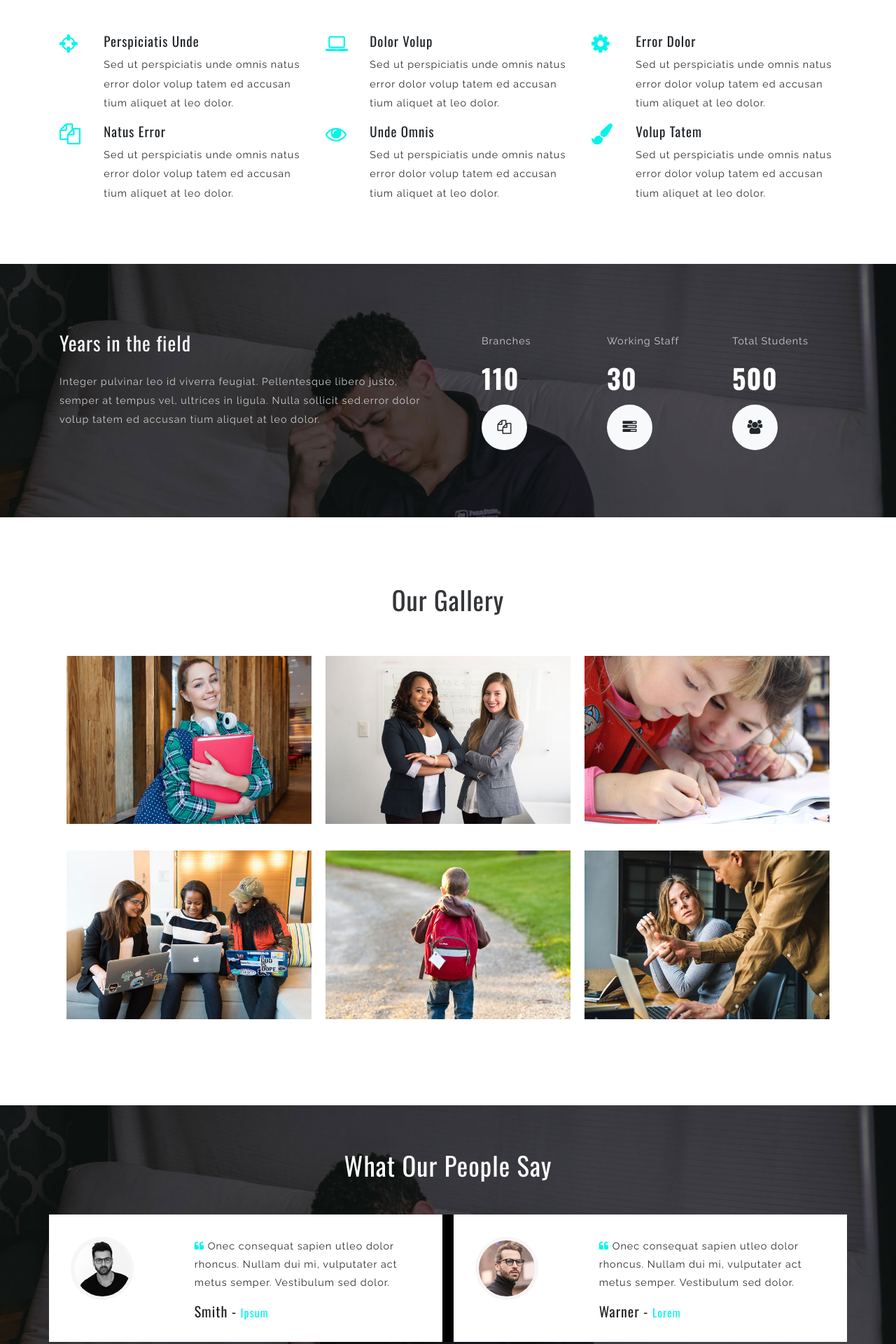
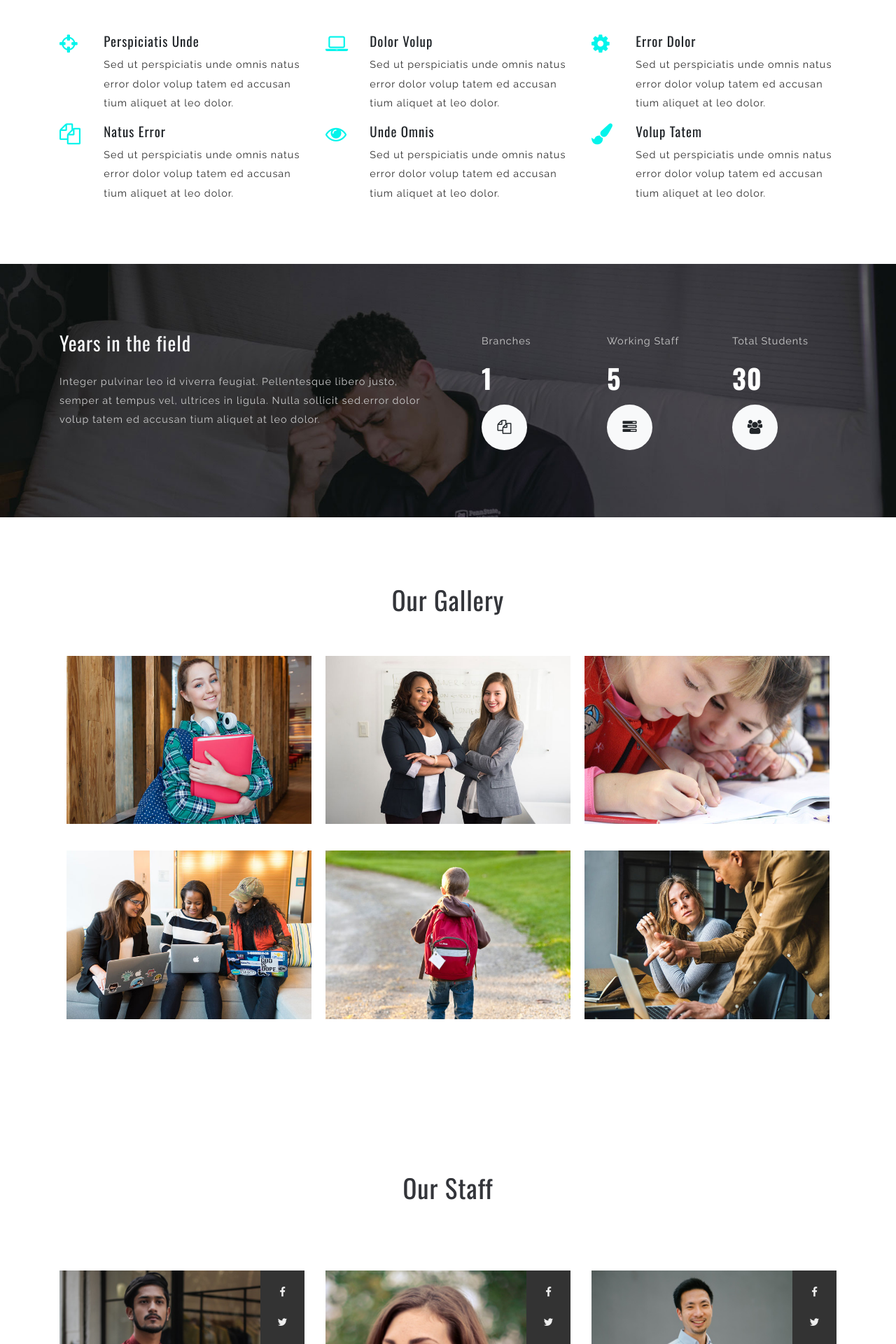
Before and after one commit to Sanket1228/schoolWebsite, a Flask app: page / in a window 1280 px wide. Shown: the part 1400-3320 px from the top of the page at 70% size. Run offline with Flask 2, Linux system fonts and the light colour scheme; some libraries are stand-ins or nearby versions; some web fonts are replaced.

Commit message:
change in templates

```diff
--- a/main.py
+++ b/main.py
@@ -1,6 +1,7 @@
 from flask import Flask, render_template,request,session
 from flask_sqlalchemy import SQLAlchemy
 from datetime import datetime
+from flask_mail import Mail
 import json
 
 with open('config.json','r') as c:
@@ -15,6 +16,14 @@ app.config['SQLALCHEMY_DATABASE_URI'] = params["localserver"]
 
 db = SQLAlchemy(app)
 
+app.config.update(
+    MAIL_SERVER="smtp.gmail.com",
+    MAIL_PORT="465",
+    MAIL_USE_SSL=True,
+    MAIL_USERNAME=params['gmail_user'],
+    MAIL_PASSWORD=params['gmail_pass']
+)
+mail = Mail(app)
 
 class Contacts(db.Model):
     sno = db.Column(db.Integer, primary_key=True)
@@ -33,17 +42,12 @@ def index():
         entry = Contacts(name=name, email = email,  message = message, date= datetime.now())
         db.session.add(entry)
         db.session.commit()
+        mail.send_message('New Message from ' + name,
+                          sender=email,
+                          recipients=[params['gmail_user']],
+                          body=message
+                          )
 
-    return render_template("index.html")
-
-@app.route("/dashboard", methods=['GET','POST'])
-def dashboard():
-    if(request.method=="POST"):
-        username = request.form.get("uname")
-        password = request.form.get("pass")
-        if (username == params['admin'] and password == params['admin_pass']):
-            session['user'] = username
-            return render_template("dashboard.html")
-    return render_template("login.html")
+    return render_template("index.html",params=params)
 
 app.run(debug=True)
--- a/templates/index.html
+++ b/templates/index.html
@@ -2,13 +2,14 @@
 <html lang="zxx">
 
 <head>
-    <title>Informing Education Category Bootstrap Responsive Template | Home :: W3layouts</title>
+    <title>Diyan Universal School</title>
     <!-- Meta tag Keywords -->
     <meta name="viewport" content="width=device-width, initial-scale=1">
     <meta charset="UTF-8" />
-    <meta name="keywords" content="Informing Responsive web template, Bootstrap Web Templates, Flat Web Templates, Android Compatible web template, Smartphone Compatible web template, free webdesigns for Nokia, Samsung, LG, SonyEricsson, Motorola web design" />
+    <meta name="keywords"
+        content="Informing Responsive web template, Bootstrap Web Templates, Flat Web Templates, Android Compatible web template, Smartphone Compatible web template, free webdesigns for Nokia, Samsung, LG, SonyEricsson, Motorola web design" />
     <script>
-        addEventListener("load", function() {
+        addEventListener("load", function () {
             setTimeout(hideURLbar, 0);
         }, false);
 
@@ -27,7 +28,8 @@
     <link href="{{ url_for('static',filename='css/font-awesome.css')}}" rel="stylesheet">
     <!-- //font-awesome-icons -->
     <!-- /Fonts -->
-   <link href="//fonts.googleapis.com/css?family=Raleway:100,100i,200,200i,300,300i,400,400i,500,600,700" rel="stylesheet">
+    <link href="//fonts.googleapis.com/css?family=Raleway:100,100i,200,200i,300,300i,400,400i,500,600,700"
+        rel="stylesheet">
     <link href="//fonts.googleapis.com/css?family=Oswald:200,300,400,500,600,700" rel="stylesheet">
     <!-- //Fonts -->
 </head>
@@ -51,13 +53,13 @@
 
                         </div>
                         <div class="middle-right mt-sm-3 col-sm-6 text-right">
-                        <h6><span class="fa fa-phone"></span> Enquiry : 0123123123</h6>
+                            <h6><span class="fa fa-phone"></span> Enquiry : {{params['phone_number']}}</h6>
                         </div>
                     </div>
                     <!-- nav -->
                     <nav class="pt-4 d-lg-flex">
                         <div id="logo">
-                            <h1> <a href="index.html">Informing</a></h1>
+                            <h1> <a href="index.html">Diyan Universal School</a></h1>
                         </div>
                         <label for="drop" class="toggle">Menu</label>
                         <input type="checkbox" id="drop" />
@@ -66,7 +68,8 @@
                             <li><a href="#about" class="scroll">About</a></li>
                             <li>
                                 <!-- First Tier Drop Down -->
-                                <label for="drop-2" class="toggle">Dropdown <span class="fa fa-angle-down" aria-hidden="true"></span> </label>
+                                <label for="drop-2" class="toggle">Dropdown <span class="fa fa-angle-down"
+                                        aria-hidden="true"></span> </label>
                                 <a href="#">Dropdown <span class="fa fa-angle-down" aria-hidden="true"></span></a>
                                 <input type="checkbox" id="drop-2" />
                                 <ul class="inner-ul">
@@ -76,9 +79,7 @@
                                     <li><a href="#team" class="scroll">Team</a></li>
                                 </ul>
                             </li>
-                            <li><a href="#testimonials" class="scroll">Testimonials</a></li>
                             <li><a href="#contact" class="scroll">Contact</a></li>
-                            <li><a href="/dashboard" class="scroll">Dashboard</a></li>
                         </ul>
                     </nav>
                     <!-- //nav -->
@@ -90,7 +91,8 @@
                 <div class="banner-info-w3layouts text-center">
                     <h3>Start Learning For Bright Future</h3>
                     <div class="read-more">
-                        <a href="#about" class="read-more scroll">Read More </a> </div>
+                        <a href="#about" class="read-more scroll">Read More </a>
+                    </div>
                 </div>
 
             </div>
@@ -109,8 +111,12 @@
                     <div class="title-desc">
                         <h3 class="main-title-w3pvt text-capitalize"> Laoreet erat nisi, sit ame</h3>
                     </div>
-				<p class="my-sm-4 mt-2 mb-4">Vestibulum feugiat tortor vitae diam euismod, ut et inter dum nisi fermentum. Pellentesque sed sodales nunc.
-				Vestibulum laoreet erat nisi, sit amet ultrices., ut et inter dum nisi fermentum. Pellentesque sed sodales nunc. Vestibulum laoreet erat nisi, sit amet ultrices.ut et inter dum nisi fermentum. Pellentesque sed sodales nunc ut et inter dum nisi fermentum. Pellentesque sed sodales nunc ut et inter dum nisi fermentum. Pellentesque sed sodales nunc</p>
+                    <p class="my-sm-4 mt-2 mb-4">Vestibulum feugiat tortor vitae diam euismod, ut et inter dum nisi
+                        fermentum. Pellentesque sed sodales nunc.
+                        Vestibulum laoreet erat nisi, sit amet ultrices., ut et inter dum nisi fermentum. Pellentesque
+                        sed sodales nunc. Vestibulum laoreet erat nisi, sit amet ultrices.ut et inter dum nisi
+                        fermentum. Pellentesque sed sodales nunc ut et inter dum nisi fermentum. Pellentesque sed
+                        sodales nunc ut et inter dum nisi fermentum. Pellentesque sed sodales nunc</p>
                     <a href="#bottom"> Read more</a>
                 </div>
             </div>
@@ -132,7 +138,8 @@
                         </div>
                         <div class="col-10">
                             <h4 class="mt-md-0 my-2">Perspiciatis unde</h4>
-						<p class="">Sed ut perspiciatis unde omnis natus error dolor volup tatem ed accusan tium aliquet at leo dolor.</p>
+                            <p class="">Sed ut perspiciatis unde omnis natus error dolor volup tatem ed accusan tium
+                                aliquet at leo dolor.</p>
                         </div>
                     </div>
                 </div>
@@ -143,7 +150,8 @@
                         </div>
                         <div class="col-10">
                             <h4 class="mt-md-0 my-2">Dolor volup</h4>
-						<p class="">Sed ut perspiciatis unde omnis natus error dolor volup tatem ed accusan tium aliquet at leo dolor.</p>
+                            <p class="">Sed ut perspiciatis unde omnis natus error dolor volup tatem ed accusan tium
+                                aliquet at leo dolor.</p>
                         </div>
                     </div>
                 </div>
@@ -154,7 +162,8 @@
                         </div>
                         <div class="col-10">
                             <h4 class="mt-md-0 my-2">Error dolor</h4>
-						<p class="">Sed ut perspiciatis unde omnis natus error dolor volup tatem ed accusan tium aliquet at leo dolor.</p>
+                            <p class="">Sed ut perspiciatis unde omnis natus error dolor volup tatem ed accusan tium
+                                aliquet at leo dolor.</p>
                         </div>
                     </div>
                 </div>
@@ -166,7 +175,8 @@
                         </div>
                         <div class="col-10">
                             <h4 class="mt-md-0 my-2">Natus error</h4>
-						<p class="">Sed ut perspiciatis unde omnis natus error dolor volup tatem ed accusan tium aliquet at leo dolor.</p>
+                            <p class="">Sed ut perspiciatis unde omnis natus error dolor volup tatem ed accusan tium
+                                aliquet at leo dolor.</p>
                         </div>
                     </div>
                 </div>
@@ -177,7 +187,8 @@
                         </div>
                         <div class="col-10">
                             <h4 class="mt-md-0 my-2">Unde omnis</h4>
-						<p class="">Sed ut perspiciatis unde omnis natus error dolor volup tatem ed accusan tium aliquet at leo dolor.</p>
+                            <p class="">Sed ut perspiciatis unde omnis natus error dolor volup tatem ed accusan tium
+                                aliquet at leo dolor.</p>
                         </div>
                     </div>
                 </div>
@@ -188,7 +199,8 @@
                         </div>
                         <div class="col-10">
                             <h4 class="mt-md-0 my-2">Volup tatem</h4>
-						<p class="">Sed ut perspiciatis unde omnis natus error dolor volup tatem ed accusan tium aliquet at leo dolor.</p>
+                            <p class="">Sed ut perspiciatis unde omnis natus error dolor volup tatem ed accusan tium
+                                aliquet at leo dolor.</p>
                         </div>
                     </div>
                 </div>
@@ -202,23 +214,25 @@
             <div class="row stat-grids">
                 <div class="col-lg-6 stats-left">
                     <h3 class="heading mb-4 text-li">Years in the field</h3>
-                    <p class="mb-3">Integer pulvinar leo id viverra feugiat. Pellentesque libero justo, semper at tempus vel, ultrices in ligula. Nulla sollicit sed.error dolor volup tatem ed accusan tium aliquet at leo dolor.</p>
+                    <p class="mb-3">Integer pulvinar leo id viverra feugiat. Pellentesque libero justo, semper at tempus
+                        vel, ultrices in ligula. Nulla sollicit sed.error dolor volup tatem ed accusan tium aliquet at
+                        leo dolor.</p>
                 </div>
                 <div class="col-lg-6 grid1 stats-right mt-lg-0 mt-4 pl-5">
                     <div class="row">
                         <div class="col-sm-4 col-6">
                             <p class="text-li">Branches</p>
-                            <h4 class="text-wh">110</h4>
+                            <h4 class="text-wh">{{params['branches']}}</h4>
                             <span class="fa fa-files-o mr-2"></span>
                         </div>
                         <div class="col-sm-4 col-6">
                             <p>Working Staff</p>
-                            <h4>30</h4>
+                            <h4>{{params['staffs']}}</h4>
                             <span class="fa fa-tasks mr-2"></span>
                         </div>
                         <div class="col-sm-4 col-6 mt-sm-0 mt-5">
                             <p>Total Students</p>
-                            <h4>500</h4>
+                            <h4>{{params['students']}}</h4>
                             <span class="fa fa-users mr-2"></span>
                         </div>
                     </div>
@@ -314,37 +328,7 @@
         </div>
     </section>
     <!--// gallery -->
-<!-- testimonials -->
-<section class="testi py-5" id="testimonials">
-	<div class="container pb-xl-5 py-lg-3">
-		<h3 class="tittle two text-center heading mb-5">What our People say</h3>
-		<div class="row">
-			<div class="col-lg-6">
-				<div class="row testi-cgrid border-right-grid">
-					<div class="col-sm-4 testi-icon mb-sm-0 mb-3">
-						<img src="images/te1.jpg" alt="" class="img-fluid"/>
-					</div>
-					<div class="col-sm-8">
-						<p class="mx-auto"><span class="fa fa-quote-left"></span> Onec consequat sapien utleo dolor rhoncus. Nullam dui mi, vulputater act metus semper. Vestibulum sed dolor.</p>
-						<h6 class="b-w3ltxt mt-3">Smith - <span>Ipsum</span></h6>
-					</div>
-				</div>
-			</div>
-			<div class="col-lg-6 mt-lg-0 mt-sm-5 mt-4">
-				<div class="row testi-cgrid border-left-grid">
-					<div class="col-sm-4 testi-icon mb-sm-0 mb-3">
-						<img src="images/te2.jpg" alt="" class="img-fluid"/>
-					</div>
-					<div class="col-sm-8">
-						<p class="mx-auto"><span class="fa fa-quote-left"></span> Onec consequat sapien utleo dolor rhoncus. Nullam dui mi, vulputater act metus semper. Vestibulum sed dolor.</p>
-						<h6 class="b-w3ltxt mt-3">Warner - <span>Lorem</span></h6>
-					</div>
-				</div>
-			</div>
-		</div>
-	</div>
-</section>
-<!-- testimonials -->
+
     <!-- team -->
     <section class="team py-5" id="team">
         <div class="container py-xl-5 py-lg-3">
@@ -433,15 +417,19 @@
                 <div class="col-lg-6 about-text-grid1 text-left">
                     <div class="title-desc">
                         <h4><span></span>Get started</h4>
-					<h3 class="main-title-w3pvt text-capitalize my-4"> Join With Us. We will make the best Education together!</h3>
+                        <h3 class="main-title-w3pvt text-capitalize my-4"> Join With Us. We will make the best Education
+                            together!</h3>
                     </div>
 
                 </div>
                 <div class="col-lg-6 about-right mt-lg-0 mt-4">
-				<p class="">Vestibulum feugiat tortor vitae diam euismod, ut et inter dum nisi fermentum. Pellentesque sed sodales nunc.
-				Vestibulum laoreet erat nisi, sit amet ultrices. Vestibulum feugiat tortor vitae diam euismod, ut et inter dum nisi fermentum. Pellentesque sed sodales nunc.
+                    <p class="">Vestibulum feugiat tortor vitae diam euismod, ut et inter dum nisi fermentum.
+                        Pellentesque sed sodales nunc.
+                        Vestibulum laoreet erat nisi, sit amet ultrices. Vestibulum feugiat tortor vitae diam euismod,
+                        ut et inter dum nisi fermentum. Pellentesque sed sodales nunc.
                         Vestibulum laoreet erat nisi, sit amet ultrices vitae diam.</p>
-				<p class="mt-4">Vestibulum feugiat tortor vitae diam euismod, ut et inter dum nisi fermentum. Pellentesque sed sodales nunc.
+                    <p class="mt-4">Vestibulum feugiat tortor vitae diam euismod, ut et inter dum nisi fermentum.
+                        Pellentesque sed sodales nunc.
                         Vestibulum laoreet erat nisi, sit amet ultrices inter dum nisi vitae diam fermentum.</p>
                 </div>
             </div>
@@ -459,10 +447,12 @@
                             <div class="contact_left_grid">
                                 <div class="con-left">
                                     <div class="form-group">
-								<input class="form-control" type="text" name="Name" placeholder="Name" required="">
+                                        <input class="form-control" type="text" name="Name" placeholder="Name"
+                                            required="">
                                     </div>
                                     <div class="form-group">
-								<input class="form-control" type="email" name="Email" placeholder="Email" required="">
+                                        <input class="form-control" type="email" name="Email" placeholder="Email"
+                                            required="">
                                     </div>
                                     <div class="form-group">
                                         <textarea id="textarea" placeholder="Message" name="msg" required=""></textarea>
@@ -478,12 +468,15 @@
                 <div class="col-lg-6 col-md-6 contact-grid-wthree foot-top mt-md-0 mt-5">
                     <h3 class="contact-title mb-sm-4 mb-2">Address information</h3>
                     <div class="contact-info">
-					<p class="mb-4">Donec cursus congue risus, quis varius velit accumsan aliquam. Morbi semper nunc praesent ullam corper dui turpis.</p>
+                        <p class="mb-4">Donec cursus congue risus, quis varius velit accumsan aliquam. Morbi semper nunc
+                            praesent ullam corper dui turpis.</p>
                         <div class="contact-style-w3ls">
-						<p><span class="fa fa-map-marker"></span><strong>Location :</strong> 1127 Block, 4th floor, London.</p>
+                            <p><span class="fa fa-map-marker"></span><strong>Location :</strong> 1127 Block, 4th floor,
+                                London.</p>
                         </div>
                         <div class="contact-style-w3ls my-2">
-						<p><span class="fa fa-envelope-open"></span><strong>Email :</strong> <a href="mailto:example@mail.com">example@mail.com</a></p>
+                            <p><span class="fa fa-envelope-open"></span><strong>Email :</strong> <a
+                                    href="mailto:example@mail.com">example@mail.com</a></p>
                         </div>
                         <div class="contact-style-w3ls">
                             <p><span class="fa fa-phone"></span><strong>Phone :</strong> +121 568 789 901</p>
@@ -501,16 +494,18 @@
         <div class="layer footer-1">
             <div class="container-fluid">
                 <div class="row footer-top-inner-w3ls">
-                    <div class="col-lg-4 col-md-6 footer-top mt-md-0 mt-sm-5">
+                    <div class="col-lg-6 col-md-12 footer-top mt-md-0 mt-sm-5">
                         <h2>
                             <a href="index.html">Informing</a>
                         </h2>
-                        <p class="my-3">Donec consequat sam libero tempore, cum soluta nobis est eligendi optio cumque nihil impedit quo minus</p>
+                        <p class="my-3">Donec consequat sam libero tempore, cum soluta nobis est eligendi optio cumque
+                            nihil impedit quo minus</p>
                         <p>
-                            Id quod possimusapien ut leo cursus rhoncus. Nullam dui mi, vulputate ac metus at, semper varius orci.
+                            Id quod possimusapien ut leo cursus rhoncus. Nullam dui mi, vulputate ac metus at, semper
+                            varius orci.
                         </p>
                     </div>
-                    <div class="col-lg-4 col-md-6 mt-md-0 mt-5">
+                    <div class="col-lg-6 col-md-12 mt-md-0 mt-5">
                         <div class="footer-w3pvt">
                             <h3 class="mb-3 w3pvt_title">Office Hours</h3>
                             <hr>
@@ -532,28 +527,12 @@
                             </ul>
                         </div>
                     </div>
-                    <div class="col-lg-3 col-md-6 mt-lg-0 mt-5">
-                        <div class="footer-w3pvt">
-                            <h3 class="mb-3 w3pvt_title">Newsletter</h3>
-                            <hr>
-
-                        <div class="footer-text">
-                            <p>By subscribing to our mailing list you will always get latest news and updates from us.</p>
-                            <form action="#" method="post">
-                                <input type="email" name="Email" placeholder="Enter your email..." required="">
-                                <button class="btn1 btn"><span class="fa fa-paper-plane-o" aria-hidden="true"></span></button>
-                                <div class="clearfix"> </div>
-                            </form>
-                        </div>
-                    </div>
-
-
-                        </div>
                 </div>
 
             </div>
 
-                <p class="copy-right-grids text-li text-center my-sm-4 my-4">© 2019 Informing. All Rights Reserved | Design by
+            <p class="copy-right-grids text-li text-center my-sm-4 my-4">© 2019 Informing. All Rights Reserved | Design
+                by
                 <a href="http://w3layouts.com/"> W3layouts </a>
             </p>
             <div class="w3ls-footer text-center mt-4">
@@ -580,7 +559,8 @@
                     </li>
                 </ul>
             </div>
-                <div class="move-top text-right"><a href="#home" class="move-top"> <span class="fa fa-angle-up  mb-3" aria-hidden="true"></span></a></div>
+            <div class="move-top text-right"><a href="#home" class="move-top"> <span class="fa fa-angle-up  mb-3"
+                        aria-hidden="true"></span></a></div>
         </div>
         <!-- //footer bottom -->
         </div>
```
Also changed, not shown: config.json (+7 -1 lines). Lines whose indentation alone changed are shown as unchanged.
